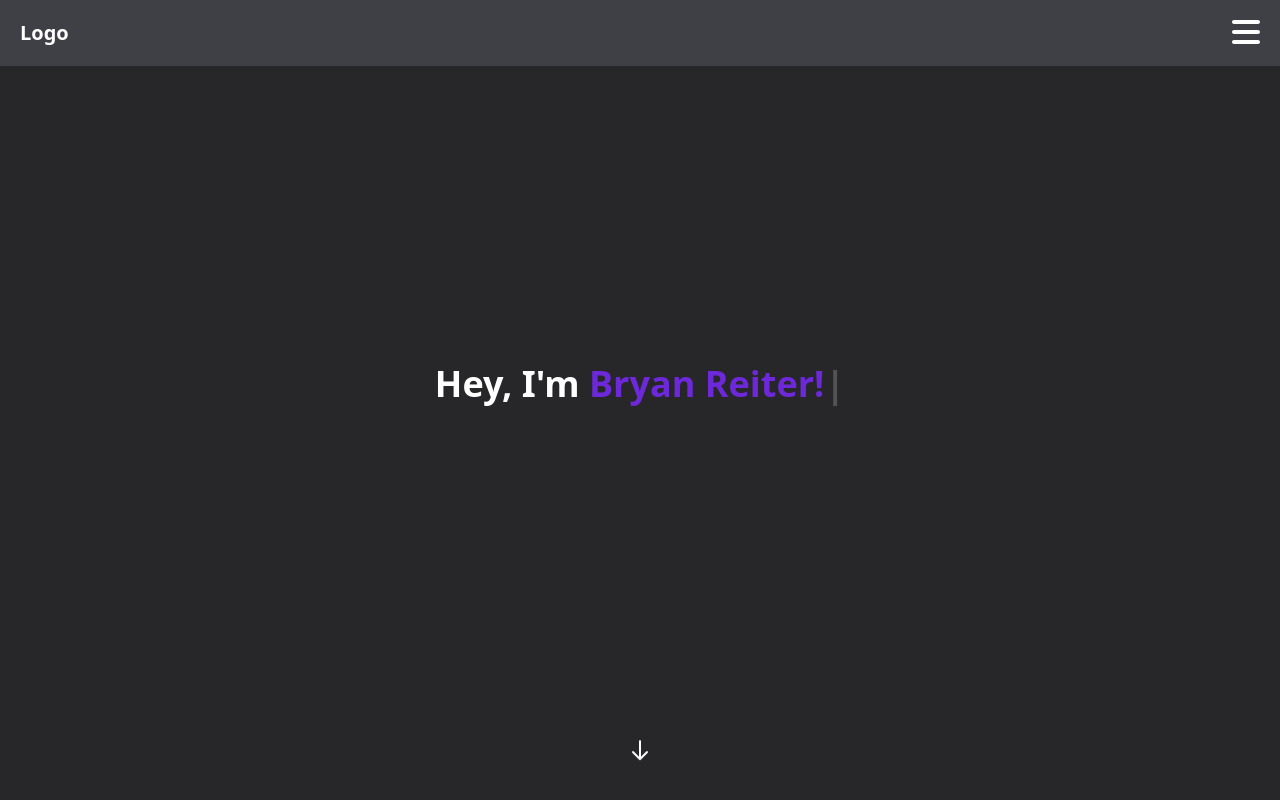
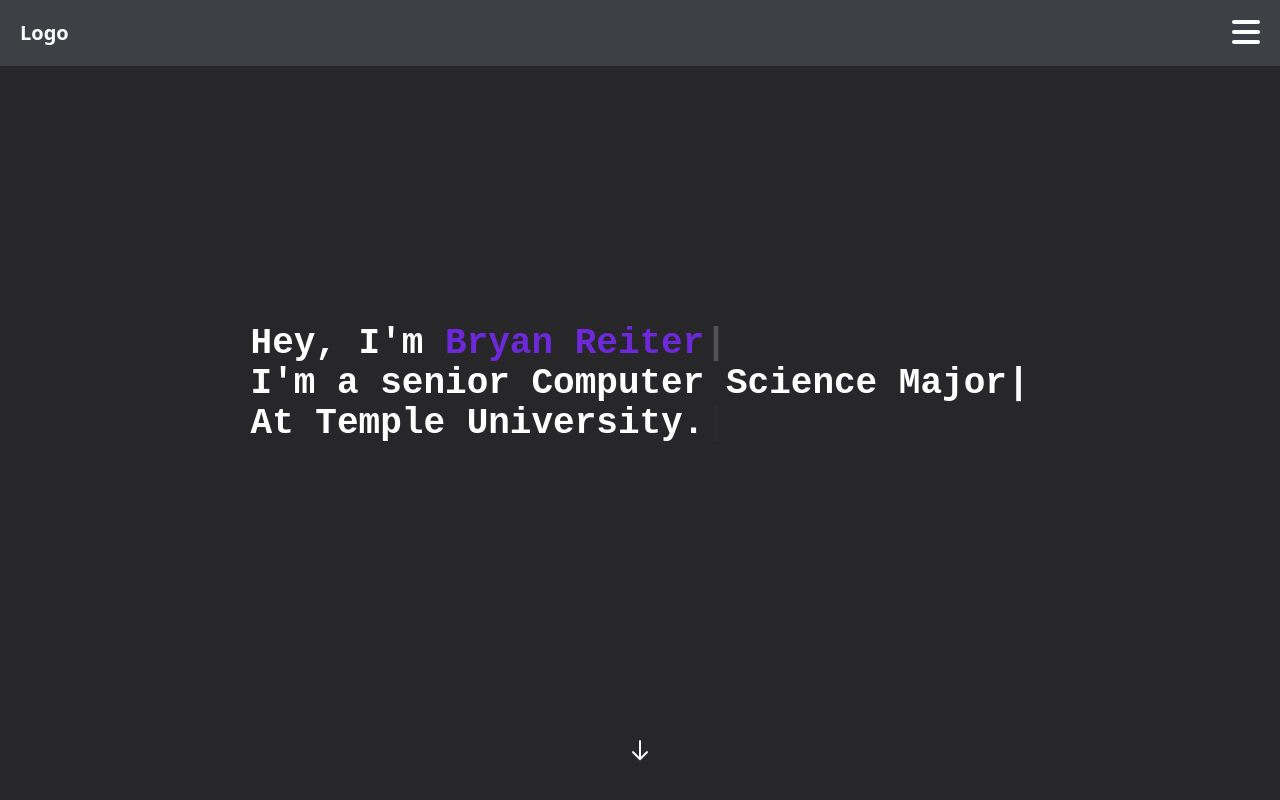
Before and after one commit to bryanreiter/personal-site, a Next.js app in the folder personal-site/: page / in a window 1280 px wide. Shown: the top 800 px of the page. Built offline with nearby package versions, Linux system fonts and the light colour scheme.

Commit message:
added some more typewriter lines and changed font and speed

```diff
--- a/personal-site/src/components/Intro.js
+++ b/personal-site/src/components/Intro.js
@@ -1,6 +1,9 @@
 import Typewriter from "typewriter-effect";
+import { useState } from "react";
 
 export default function Intro() {
+  const [showSecondTypewriter, setShowSecondTypewriter] = useState(false);
+  const [showThirdTypewriter, setThirdSecondTypewriter] = useState(false);
   return (
     <section
       id="intro"
@@ -8,16 +11,48 @@
     >
       <div className="container mx-auto px-4 content-center">
         <h1 className="text-4xl font-bold mb-8">
+          <div style={{ fontFamily: "monospace" }}>
             <Typewriter
+              options={{
+                delay: 50,
+              }}
               onInit={(typewriter) => {
                 typewriter
                   .typeString(
-                  `Hey, I'm <span style="color: #6d28d9;">Bryan Reiter!</span>`
+                    `Hey, I'm <span style="color: #6d28d9;">Bryan Reiter</span>`
                   )
-                .callFunction(() => {})
+                  .callFunction(() => {
+                    setShowSecondTypewriter(true);
+                  })
                   .start();
               }}
             />
+            {showSecondTypewriter && (
+              <Typewriter
+                options={{
+                  delay: 50,
+                }}
+                onInit={(typewriter) => {
+                  typewriter
+                    .typeString("I'm a senior Computer Science Major")
+                    .callFunction(() => {
+                      setThirdSecondTypewriter(true);
+                    })
+                    .start();
+                }}
+              />
+            )}
+            {showThirdTypewriter && (
+              <Typewriter
+                options={{
+                  delay: 50,
+                }}
+                onInit={(typewriter) => {
+                  typewriter.typeString("At Temple University.").start();
+                }}
+              />
+            )}
+          </div>
         </h1>
       </div>
       <div className="absolute bottom-8 left-1/2 transform -translate-x-1/2">
```
Lines whose indentation alone changed are shown as unchanged.
